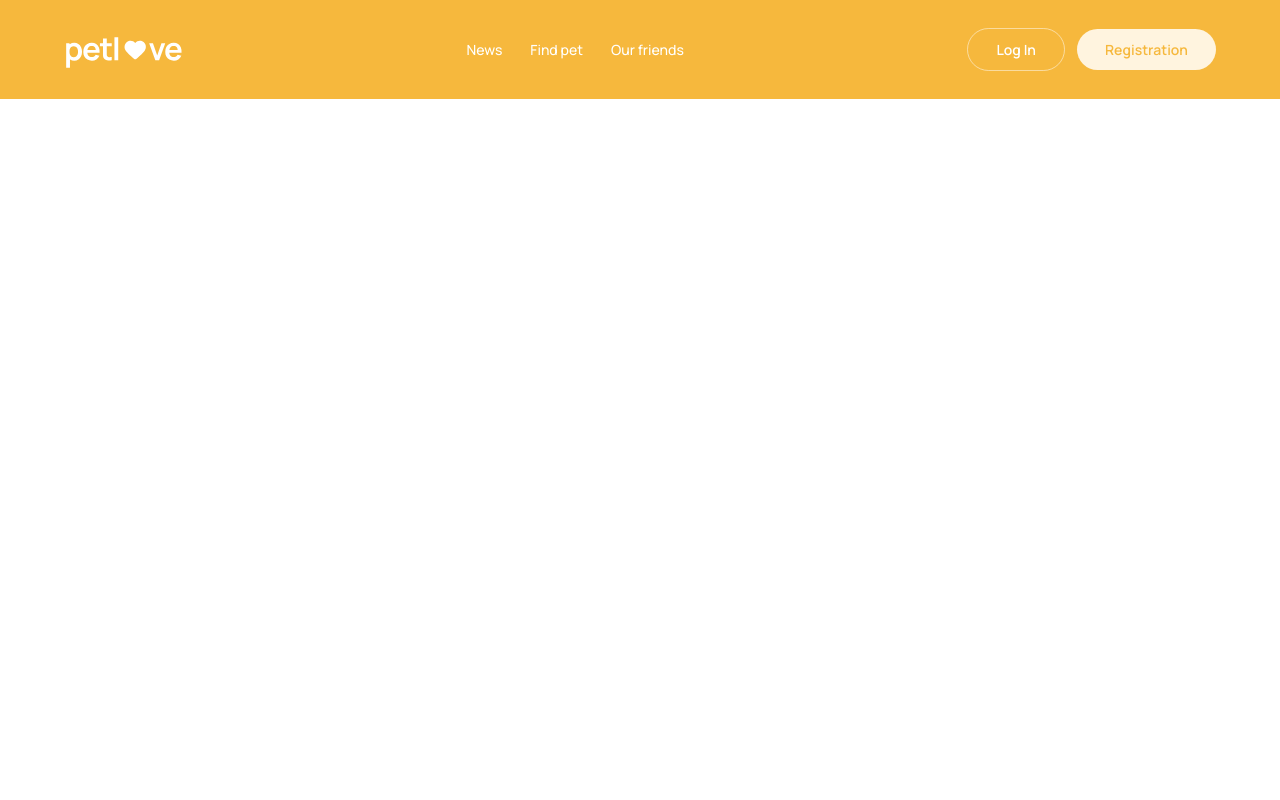
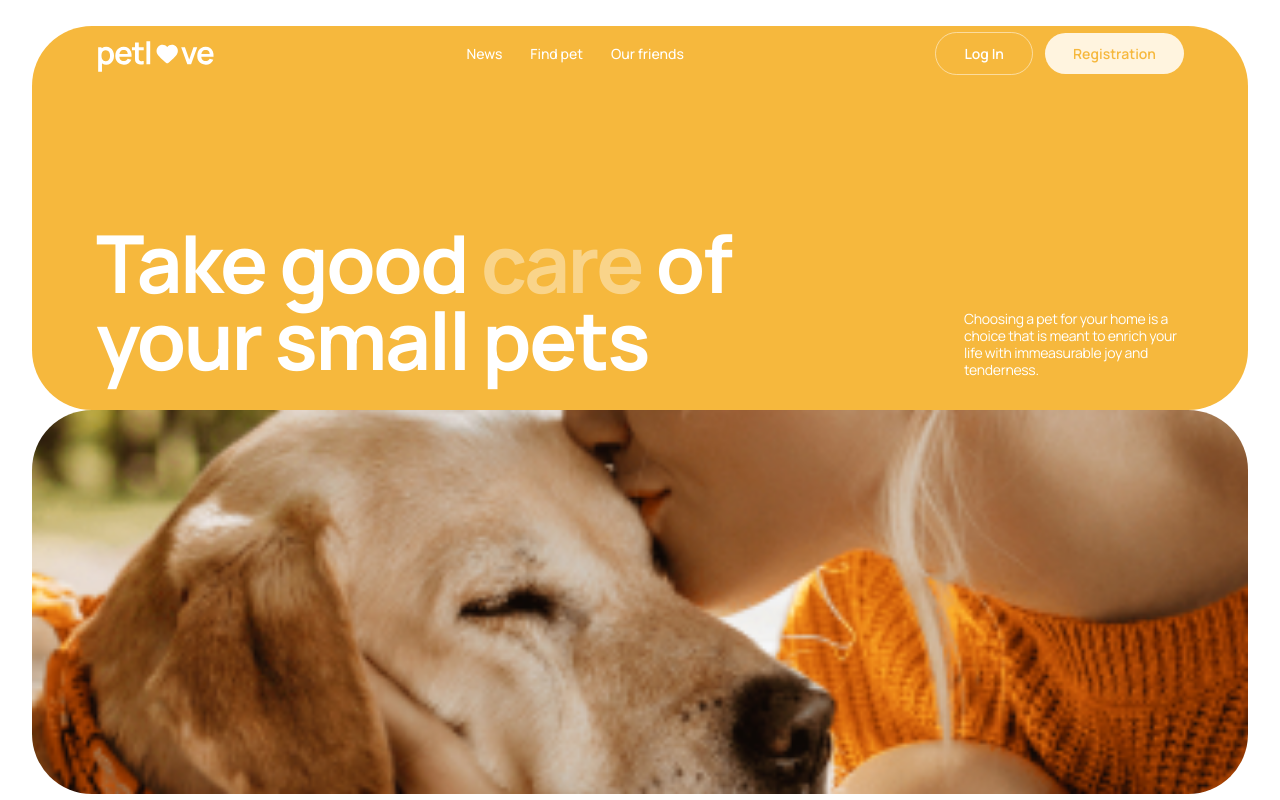
Before and after one commit to saimdurmusoglu/PetLove, a React (Vite) app: page / in a window 1280 px wide. Built offline with nearby package versions, Linux system fonts and the light colour scheme.

Commit message:
Add HomePage component - in progress

```diff
--- a/src/App.tsx
+++ b/src/App.tsx
@@ -1,12 +1,13 @@
 import { BrowserRouter, Routes, Route } from 'react-router-dom';
 import Header from './components/Header/Header';
+import HomePage from './pages/HomePage/HomePage';
 
 const App = () => {
   return (
     <BrowserRouter>
       <Header />
       <Routes>
-        <Route path="/" element={<div>Home</div>} />
+        <Route path="/" element={<HomePage />} />
         <Route path="/news" element={<div>News</div>} />
         <Route path="/notices" element={<div>Notices</div>} />
         <Route path="/friends" element={<div>Friends</div>} />
--- a/src/components/Header/Header.module.css
+++ b/src/components/Header/Header.module.css
@@ -8,7 +8,7 @@
 }
 
 .headerHome {
-  background-color: var(--color-primary);
+  background-color: transparent;
 }
 
 .container {
@@ -403,11 +403,11 @@
 /* tablet 768px */
 @media (min-width: 768px) {
   .container {
-    padding: 28px 32px;
+    padding: 43px 32px;
   }
 
   .containerHome {
-    padding: 28px 32px;
+    padding: 43px 64px;
   }
 
   .logo img {
@@ -488,13 +488,13 @@
 /* desktop 1280px */
 @media (min-width: 1280px) {
   .container {
-    padding: 28px 64px;
+    padding: 32px 64px;
     max-width: 1280px;
     margin: 0 auto;
   }
 
   .containerHome {
-    padding: 28px 64px;
+    padding: 32px 96px;
   }
 
   .logo img {
--- /dev/null
+++ b/src/pages/HomePage/HomePage.module.css
@@ -0,0 +1,130 @@
+.main {
+  min-height: 100vh;
+  background-color: var(--color-white);
+  padding-top: 10px;
+}
+
+.hero {
+  overflow: hidden;
+  margin: 0 20px;
+  background-color: transparent;
+}
+
+.heroContent {
+  border-radius: 30px;
+  padding: 118px 20px 50px;
+  background-color: var(--color-primary);
+}
+
+.title {
+  font-size: 50px;
+  font-weight: 700;
+  line-height: 0.96;
+  letter-spacing: -0.03em;
+  color: var(--color-white);
+  margin-bottom: 24px;
+}
+
+.accent {
+  color: rgba(255, 255, 255, 0.4);
+}
+
+.desc {
+  font-size: 14px;
+  font-weight: 400;
+  line-height: 1.286;
+  letter-spacing: -0.02em;
+  color: var(--color-white);
+}
+
+.heroImageWrap {
+  width: 100%;
+  height: 402px;
+  margin-top: 0;
+  border-radius: 30px;
+  overflow: hidden;
+  background-color: transparent;
+}
+
+.heroImage {
+  width: 100%;
+  height: 100%;
+  object-fit: cover;
+  display: block;
+}
+
+/* tablet 768px */
+@media (min-width: 768px) {
+  .hero {
+    margin: 16px 32px;
+    overflow: hidden;
+    display: block;
+  }
+
+  .heroContent {
+    border-radius: 60px;
+    padding: 178px 32px 44px;
+    width: 100%;
+    height: 496px;
+  }
+
+  .title {
+    font-size: 80px;
+    line-height: 0.9625;
+    margin-bottom: 32px;
+  }
+
+  .desc {
+    font-size: 18px;
+    line-height: 1.223;
+    padding-left: 385px;
+  }
+
+  .heroImageWrap {
+    width: 100%;
+    height: 496px;
+    border-radius: 60px;
+    margin-top: 0;
+  }
+}
+
+/* desktop 1280px */
+@media (min-width: 1280px) {
+  .hero {
+    margin: 16px 32px;
+    display: block;
+    overflow: hidden;
+  }
+
+  .heroContent {
+    padding: 178px 64px 32px;
+    width: 100%;
+    height: 384px;
+    display: flex;
+    flex-direction: row;
+    align-items: flex-end;
+    justify-content: space-between;
+    gap: 32px;
+  }
+
+  .title {
+    font-size: 80px;
+    line-height: 0.9625;
+    margin-bottom: 0;
+    max-width: 60%;
+  }
+
+  .desc {
+    padding-left: 0;
+    max-width: 220px;
+    font-size: 14px;
+    flex-shrink: 0;
+    align-self: flex-end;
+    margin-bottom: 0;
+  }
+
+  .heroImageWrap {
+    height: 384px;
+    margin-top: 0;
+  }
+}
--- /dev/null
+++ b/src/pages/HomePage/HomePage.tsx
@@ -0,0 +1,30 @@
+import styles from './HomePage.module.css';
+
+const HomePage = () => {
+  return (
+    <main className={styles.main}>
+      <section className={styles.hero}>
+        <div className={styles.heroContent}>
+          <h1 className={styles.title}>
+            Take good <span className={styles.accent}>care</span> of your small pets
+          </h1>
+          <p className={styles.desc}>
+            Choosing a pet for your home is a choice that is meant to enrich your life with immeasurable joy and tenderness.
+          </p>
+        </div>
+        <div className={styles.heroImageWrap}>
+          <picture>
+            <source srcSet="/images/hero-image@2x.jpg 2x, /images/hero-image@1x.jpg 1x" />
+            <img
+              src="/images/hero-image@1x.jpg"
+              alt="Woman with dog"
+              className={styles.heroImage}
+            />
+          </picture>
+        </div>
+      </section>
+    </main>
+  );
+};
+
+export default HomePage;
```
Also changed, not shown: public/images/hero-image@1x.jpg (added), public/images/hero-image@2x.jpg (added).
